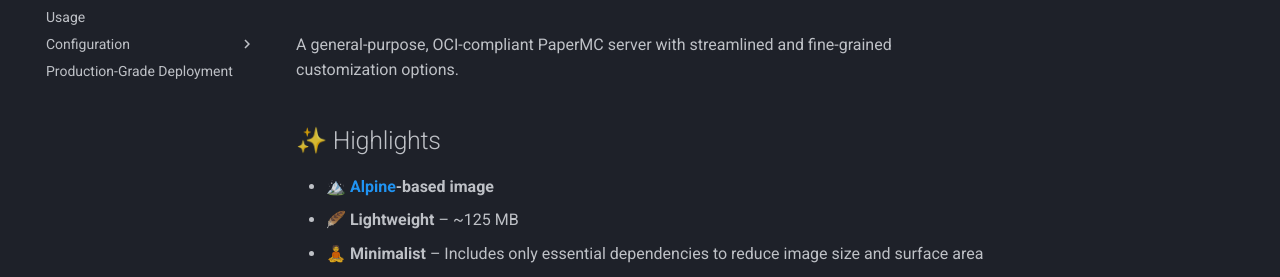
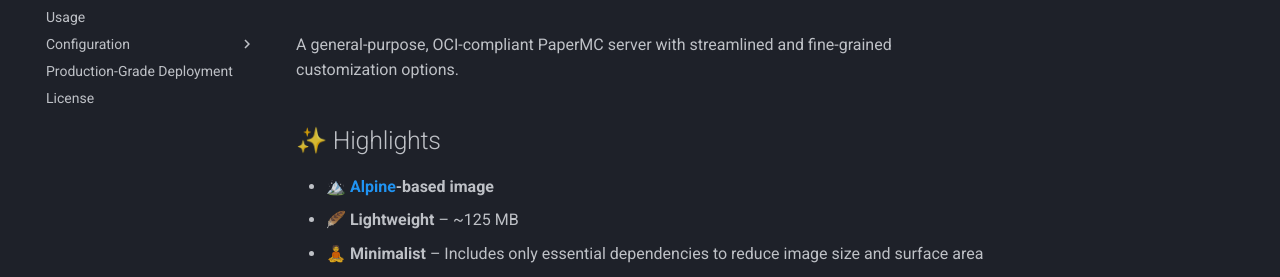
Before and after one commit to Djaytan/docker-papermc-server, an MkDocs documentation site: the page built from docs/user-guide/docs/index.md, in a window 1280 px wide. Shown: the part 148-425 px from the top of the page. Built offline with MkDocs 1.6.1 and Material for MkDocs 9.7.7, drawn with Linux system fonts in a browser that asks for light colours.

Commit message:
docs: shade license in user guide (#225)

```diff
--- a/docs/user-guide/mkdocs.yml
+++ b/docs/user-guide/mkdocs.yml
@@ -35,6 +35,7 @@
       - Environment Variables: environment-variables.md
       - Configuration Files: configuration-files.md
   - Production-Grade Deployment: production-grade-deployment.md
+  - License: license.md
 
 markdown_extensions:
   - admonition
```
Also changed, not shown: docs/user-guide/docs/license.md (added, +1 -0 lines), 2 other files.
